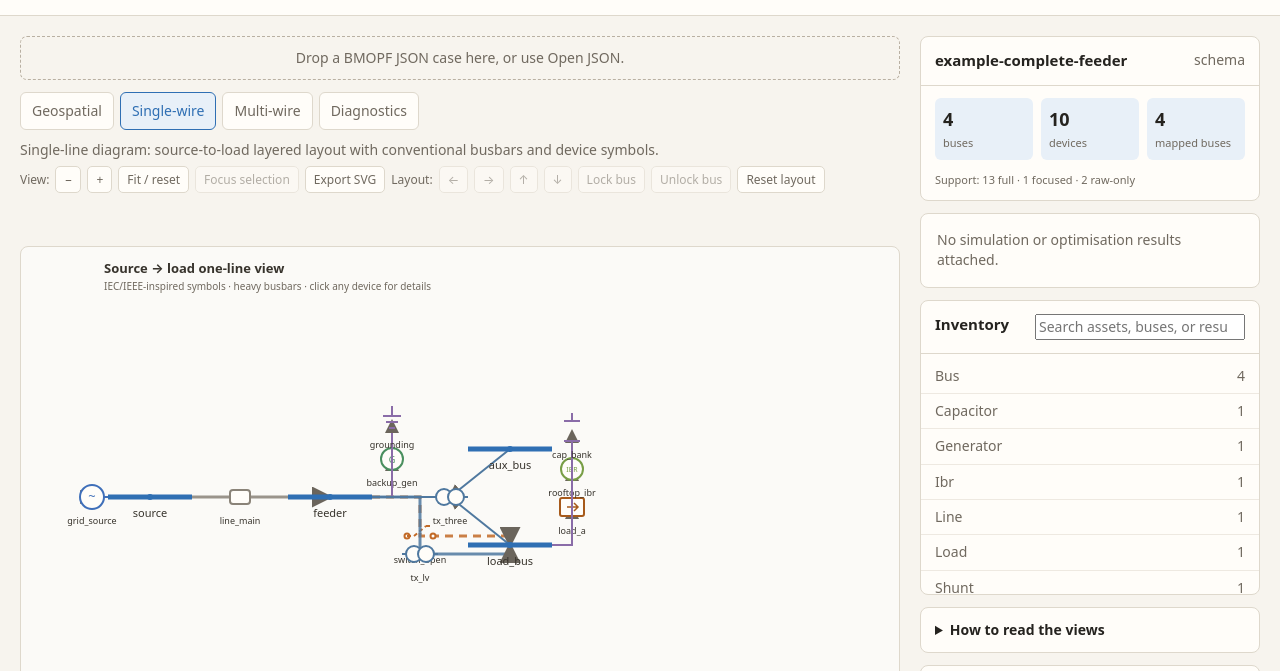
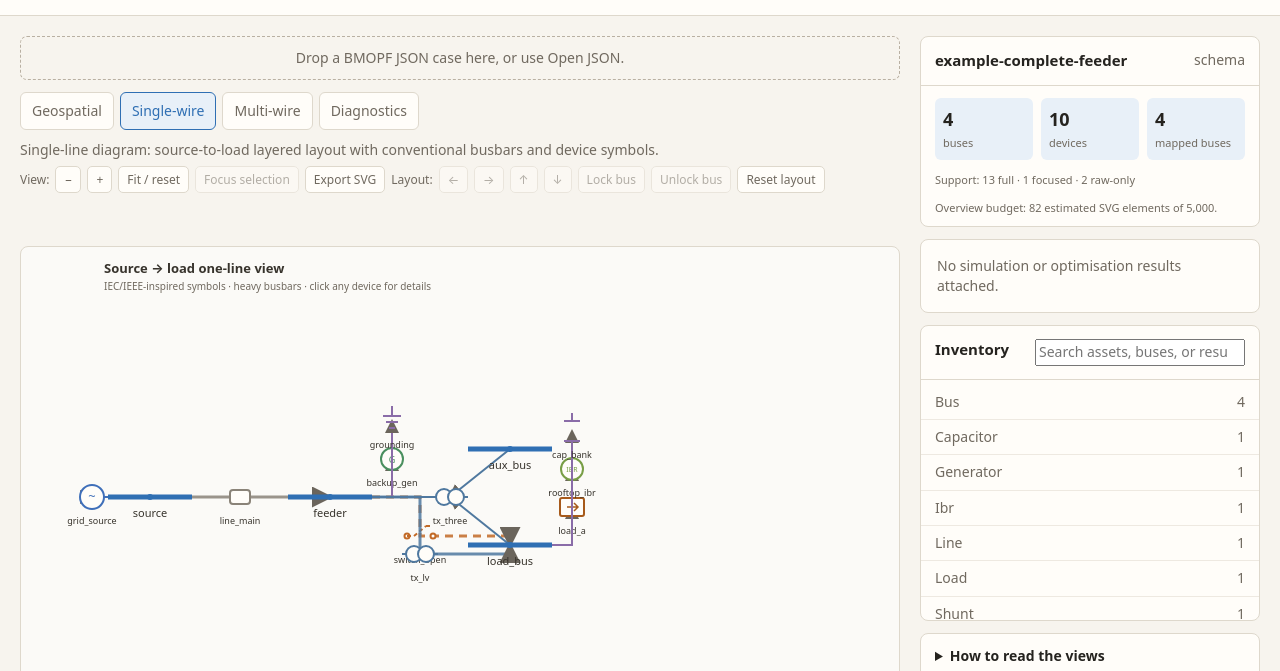
Before and after one commit to frederikgeth/DistributionNetworkPlots.jl, a plain HTML site: page frontend/index.html in a window 1280 px wide. Both pictures are taken after a click on the tab "Single-wire". Shown: the part 71-742 px from the top of the page. Drawn offline with Linux system fonts and the light colour scheme.

Commit message:
feat: add overview rendering budgets

```diff
--- a/frontend/app.js
+++ b/frontend/app.js
@@ -166,8 +166,24 @@
     const reportHtml = report ? `<p class="report-meta">Report ${escapeHtml(report.app_version || "unknown")} · layout ${escapeHtml(report.layout_engine || "unknown")} · fingerprint <code>${escapeHtml(String(report.case_fingerprint || "").slice(0, 12))}</code></p>` : "";
     const support = index.supportCounts || {};
     const supportHtml = `<p class="support-meta">Support: ${support.full || 0} full · ${support.focused || 0} focused · ${support["raw-only"] || 0} raw-only</p>`;
+    const budget = overviewBudget();
+    const budgetHtml = budget.over
+      ? `<p class="budget-warning"><strong>Focused overview mode</strong> · ${escapeHtml(budget.message)} Select an asset to render its one-hop context.</p>`
+      : `<p class="budget-meta">Overview budget: ${budget.elements.toLocaleString()} estimated SVG elements of ${budget.limit.toLocaleString()}.</p>`;
     $("case-summary").className = "panel";
-    $("case-summary").innerHTML = `<div class="panel-heading"><h2>${escapeHtml(index.name)}</h2><span class="muted">${index.schema ? "schema" : "JSON"}</span></div><div class="stats">${stats.map(([n, label]) => `<div class="stat"><strong>${n}</strong><span>${label}</span></div>`).join("")}</div>${supportHtml}${reportHtml}${warningHtml}`;
+    $("case-summary").innerHTML = `<div class="panel-heading"><h2>${escapeHtml(index.name)}</h2><span class="muted">${index.schema ? "schema" : "JSON"}</span></div><div class="stats">${stats.map(([n, label]) => `<div class="stat"><strong>${n}</strong><span>${label}</span></div>`).join("")}</div>${supportHtml}${budgetHtml}${reportHtml}${warningHtml}`;
+  }
+
+  function overviewBudget() {
+    const buses = state.index?.buses.length || 0;
+    const assets = state.index?.assets.length || 0;
+    const elements = buses * 3 + assets * 5;
+    const limit = 5000;
+    const over = buses > 500 || elements > limit;
+    const message = buses > 500
+      ? `${buses.toLocaleString()} buses exceed the 500-bus overview guidance.`
+      : `${elements.toLocaleString()} estimated SVG elements exceed the ${limit.toLocaleString()}-element guidance.`;
+    return { buses, assets, elements, limit, over, message };
   }
 
   function resultRoot() { return state.result ? globalThis.BMOPFModel.resultRoot(state.result) : null; }
@@ -443,6 +459,28 @@
   function sameRef(a, b) { return Boolean(a && b && a.kind === b.kind && a.id === b.id); }
   function visibleAssets() { return state.index.assets.filter((item) => !state.activeKind || item.ref.kind === state.activeKind); }
 
+  function overviewScope() {
+    const budget = overviewBudget();
+    if (!budget.over || !state.selected) return null;
+    const selected = itemFor(state.selected);
+    if (!selected) return null;
+    const buses = new Set(selected.ref.kind === "bus" ? [selected.ref.id] : (selected.ports || []).map((port) => port.busId));
+    for (const busId of [...buses]) {
+      for (const asset of state.index.byBus.get(busId) || []) for (const port of asset.ports || []) buses.add(port.busId);
+    }
+    return buses;
+  }
+
+  function overviewAssets() {
+    const scope = overviewScope();
+    return visibleAssets().filter((item) => !scope || sameRef(item.ref, state.selected) || (item.ports || []).some((port) => scope.has(port.busId)));
+  }
+
+  function overviewBuses() {
+    const scope = overviewScope();
+    return state.index.buses.filter((bus) => !scope || scope.has(bus.ref.id));
+  }
+
   function neighbourhoodForBus(busId, hops) {
     const assets = []; const seenAssets = new Set(); const seenBuses = new Set([busId]);
     let frontier = new Set([busId]);
@@ -691,7 +729,7 @@
   function drawGeo() {
     const { positions, geographic, project, unmapped } = busCoordinates();
     let content = "";
-    for (const item of visibleAssets().filter((e) => e.connections?.length)) {
+    for (const item of overviewAssets().filter((e) => e.connections?.length)) {
       for (const connection of item.connections) {
         const a = positions.get(connection.from.busId); const b = positions.get(connection.to.busId);
         if (!a || !b) continue;
@@ -702,7 +740,7 @@
         else content += `<line x1="${a[0]}" y1="${a[1]}" x2="${b[0]}" y2="${b[1]}" stroke="${stroke}" stroke-width="${width}" stroke-opacity="${opacity}" ${status === "open" ? "stroke-dasharray=\"8 6\"" : ""} data-kind="${escapeHtml(item.ref.kind)}" data-id="${escapeHtml(item.ref.id)}"><title>${escapeHtml(titleOf(item))}${escapeHtml(resultTooltip(item))}</title></line>`;
       }
     }
-    for (const bus of state.index.buses) {
+    for (const bus of overviewBuses()) {
       const p = positions.get(bus.ref.id); const selected = sameRef(bus.ref, state.selected);
       if (!p) continue;
       const voltage = resultVoltageVisual(bus, selected, "#2f6fb3"); const voltageDash = voltage.dash ? ` stroke-dasharray="${voltage.dash}"` : ""; const voltageGlyph = voltage.level === "high" ? "!" : voltage.level === "moderate" ? "~" : "";
@@ -742,14 +780,14 @@
     const positions = singlePositions();
     let content = `<defs><marker id="sld-arrow" markerWidth="7" markerHeight="7" refX="6" refY="3.5" orient="auto" markerUnits="strokeWidth"><path d="M0 0L7 3.5L0 7z" fill="#6b655c"/></marker></defs><text x="24" y="26" fill="#37332c" font-size="13" font-weight="700">Source → load one-line view</text><text x="24" y="43" fill="#70695f" font-size="10">IEC/IEEE-inspired symbols · heavy busbars · click any device for details</text>`;
     const edgeCounts = new Map();
-    for (const item of visibleAssets().filter((e) => e.connections?.length)) {
+    for (const item of overviewAssets().filter((e) => e.connections?.length)) {
       for (const connection of item.connections) {
         const key = [connection.from.busId, connection.to.busId].sort().join("|");
         edgeCounts.set(key, (edgeCounts.get(key) || 0) + 1);
       }
     }
     const edgeSeen = new Map();
-    for (const item of visibleAssets().filter((e) => e.connections?.length)) {
+    for (const item of overviewAssets().filter((e) => e.connections?.length)) {
       for (const connection of item.connections) {
         const a = positions.get(connection.from.busId); const b = positions.get(connection.to.busId); if (!a || !b) continue;
         const selected = sameRef(item.ref, state.selected); const visual = resultVisual(item, selected, colourOf(item.ref.kind));
@@ -765,7 +803,7 @@
       }
     }
     const attached = new Map();
-    for (const item of visibleAssets().filter((e) => !e.connections?.length && e.ports?.length === 1)) {
+    for (const item of overviewAssets().filter((e) => !e.connections?.length && e.ports?.length === 1)) {
       const port = item.ports[0]; const p = positions.get(port.busId); if (!p) continue;
       const offset = attached.get(port.busId) || 0; attached.set(port.busId, offset + 1);
       const left = item.ref.kind === "voltage_source";
@@ -773,13 +811,13 @@
       content += `<path d="M${p[0] + (left ? -38 : 38)} ${p[1]}H${x}V${y}" fill="none" stroke="${colourOf(item.ref.kind)}" stroke-width="2" marker-end="url(#sld-arrow)"/>`;
       content += singleSymbol(item, x, y);
     }
-    for (const item of visibleAssets().filter((e) => e.ref.kind === "transformer" && e.ports?.length > 2)) {
+    for (const item of overviewAssets().filter((e) => e.ref.kind === "transformer" && e.ports?.length > 2)) {
       const points = item.ports.map((port) => positions.get(port.busId)).filter(Boolean); if (!points.length) continue;
       const x = points.reduce((sum, p) => sum + p[0], 0) / points.length; const y = points.reduce((sum, p) => sum + p[1], 0) / points.length;
       points.forEach((p) => { content += `<path d="M${p[0]} ${p[1]}L${x} ${y}" fill="none" stroke="${colourOf(item.ref.kind)}" stroke-width="2" marker-end="url(#sld-arrow)"/>`; });
       content += singleSymbol(item, x, y);
     }
-    for (const bus of state.index.buses) {
+    for (const bus of overviewBuses()) {
       const p = positions.get(bus.ref.id); const selected = sameRef(bus.ref, state.selected);
       const voltage = resultVoltageVisual(bus, selected, "#2f6fb3"); const voltageDash = voltage.dash ? ` stroke-dasharray="${voltage.dash}"` : ""; const voltageGlyph = voltage.level === "high" ? "!" : voltage.level === "moderate" ? "~" : "";
       const lockMark = layoutLocked(bus.ref.id) ? " · locked" : "";
@@ -921,6 +959,13 @@
 
   function renderView() {
     if (!state.index) { $("canvas").innerHTML = `<div class="message">Open a BMOPF JSON case to see its views.</div>`; return; }
+    const budget = overviewBudget();
+    if (budget.over && ["geo", "single"].includes(state.view) && !state.selected) {
+      setStatus(`Focused overview mode: ${budget.message} Select a bus or device from the inventory to render nearby topology.`);
+      $("canvas").innerHTML = `<div class="message"><strong>This case is larger than the overview budget.</strong><p>${escapeHtml(budget.message)}</p><p>Select an asset in the inventory to render its focused one-hop context. The full index and Diagnostics remain available.</p></div>`;
+      document.querySelectorAll(".view-tab").forEach((button) => { const active = button.dataset.view === state.view; button.classList.toggle("active", active); button.setAttribute("aria-selected", String(active)); button.setAttribute("tabindex", active ? "0" : "-1"); });
+      return;
+    }
     if (state.view === "geo") drawGeo();
     else if (state.view === "single") drawSingle();
     else if (state.view === "multi") drawMulti();
--- a/frontend/styles.css
+++ b/frontend/styles.css
@@ -74,6 +74,9 @@ h2 { margin-bottom: 0; font-size: 15px; }
 .report-meta { margin: 0; padding: 0 14px 12px; color: var(--muted); font-size: 11px; }
 .support-meta, .support-note { margin: 0; padding: 0 14px 12px; color: var(--muted); font-size: 11px; }
 .support-note { padding: 0; }
+.budget-meta, .budget-warning { margin: 0; padding: 0 14px 10px; font-size: 11px; }
+.budget-meta { color: var(--muted); }
+.budget-warning { color: #8a4d20; }
 .result-table { margin: 0 14px 10px; width: calc(100% - 28px); }
 .result-table th, .result-table td { font-variant-numeric: tabular-nums; }
 .result-table tr:first-child th { color: var(--muted); font-size: 10px; text-transform: uppercase; letter-spacing: .04em; }
```
Also changed, not shown: ARCHITECTURE.md (+6 -2 lines), ROADMAP.md (+2 -1 lines), README.md.
